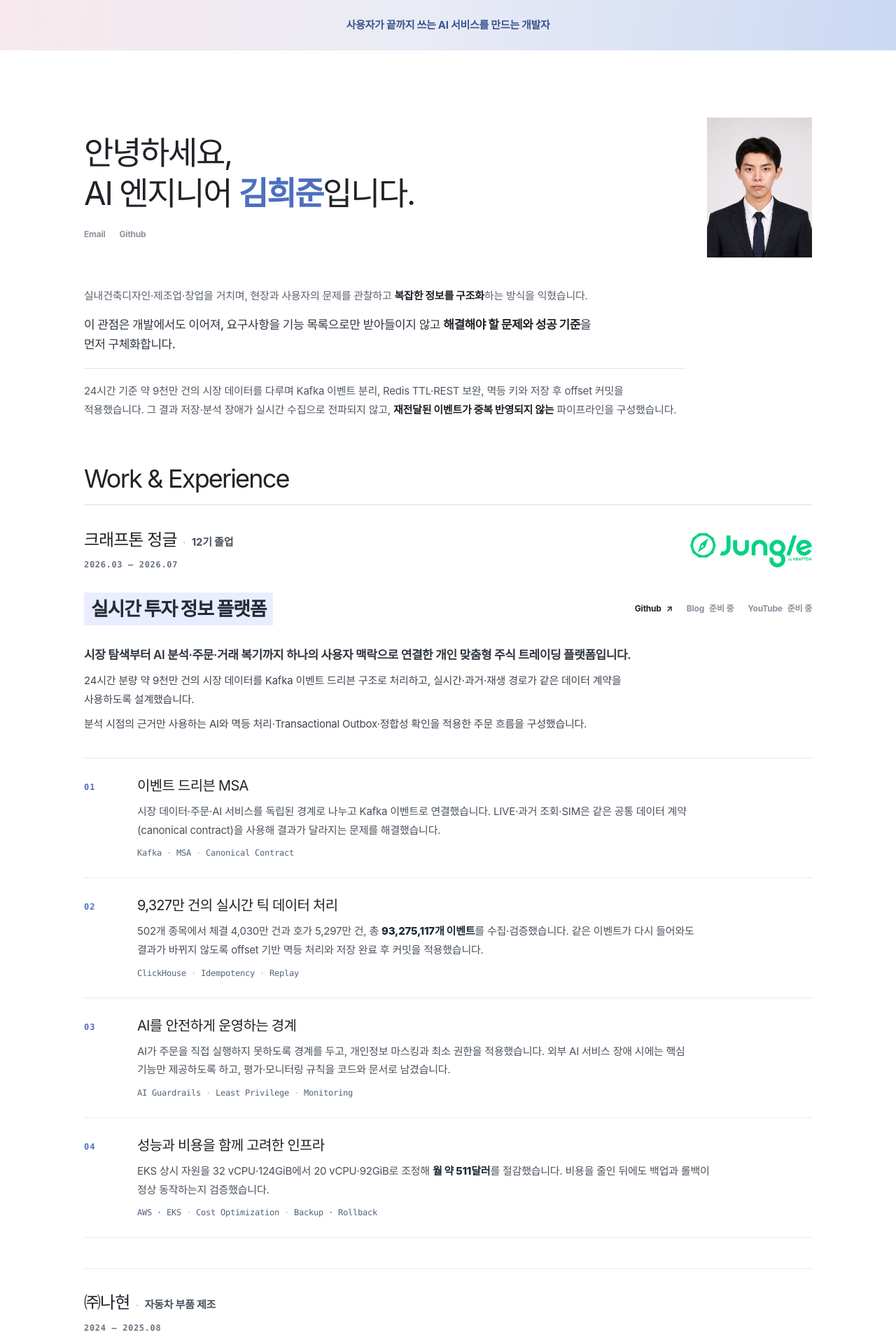
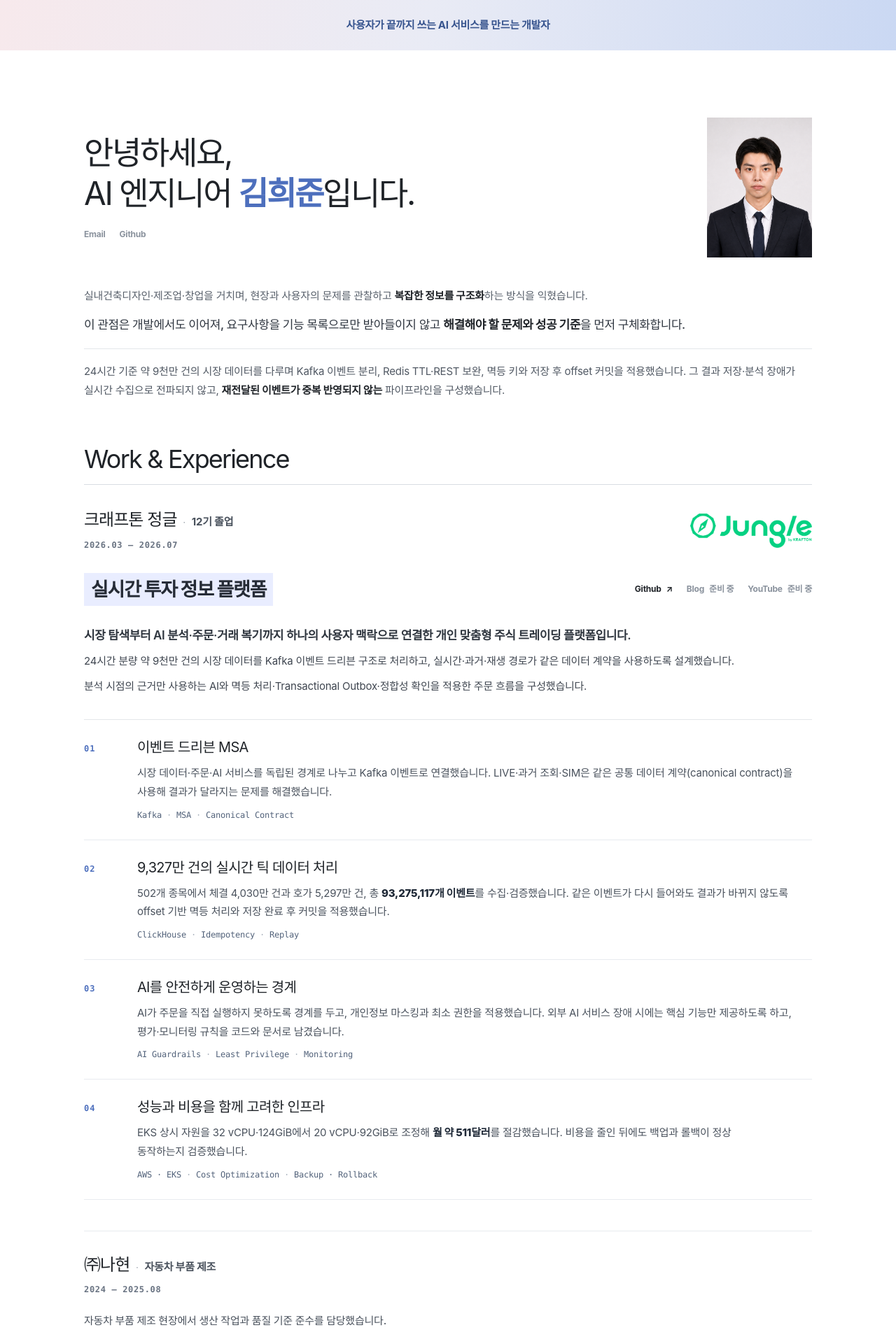
Before and after one commit to huiugim8-wq/history, a Next.js app: page / in a window 1280 px wide. Shown: the top 1911 px of the page at 70% size. Built offline with nearby package versions, Linux system fonts and the light colour scheme.

Commit message:
Unify content width and wrapping

```diff
--- a/app/globals.css
+++ b/app/globals.css
@@ -11,7 +11,6 @@
   --accent: #4d6fbd;
   --code: #eef1f5;
   --max-width: 1040px;
-  --text-measure: 860px;
   --text-large: 17px;
   --text-body: 15px;
   --text-small: 12px;
@@ -131,7 +130,7 @@ footer a:focus-visible {
 }
 
 .profile-points {
-  width: min(100%, var(--text-measure));
+  width: 100%;
   margin: 42px 0 0;
   padding: 0;
 }
@@ -142,14 +141,12 @@ footer a:focus-visible {
 }
 
 .profile-context {
-  max-width: 800px;
   color: #59616c;
   font-size: var(--text-body);
   line-height: 1.75;
 }
 
 .profile-principle {
-  max-width: 820px;
   margin-top: 14px !important;
   color: #303741;
   font-size: var(--text-large);
@@ -351,7 +348,7 @@ footer a:focus-visible {
 }
 
 .resume-list .summary-box {
-  width: min(100%, 880px);
+  width: 100%;
   margin: 0;
   padding: 0;
   background: transparent;
@@ -455,7 +452,7 @@ footer a:focus-visible {
 }
 
 .project-introduction {
-  width: min(100%, 880px);
+  width: 100%;
   margin-top: 28px;
   color: #3f4650;
 }
@@ -530,7 +527,6 @@ footer a:focus-visible {
 }
 
 .project-highlight p {
-  max-width: 820px;
   margin: 0;
   color: #4a525d;
   font-size: var(--text-body);
```
